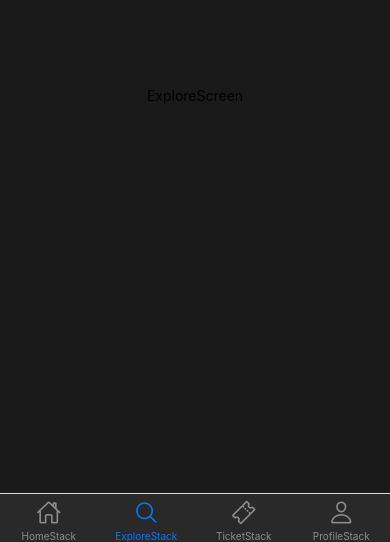
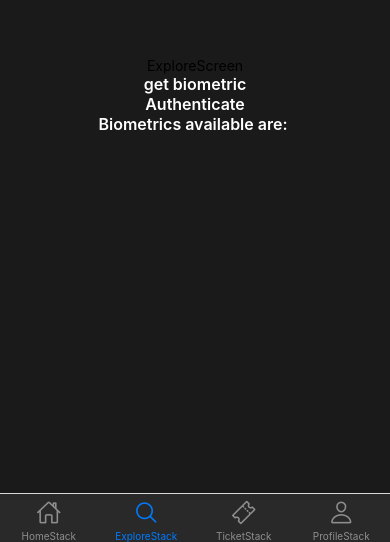
Before and after one commit to ugbechike/event-mgt, a React Native app: screen /ExploreStack in a window 390 px wide. Shown: the part 302-844 px from the top of the page. Built offline with nearby package versions, Linux system fonts and the light colour scheme.

Commit message:
new archy setup and biometrics setup

```diff
--- /dev/null
+++ b/RTNBiometrics/js/NativeBiometrics.ts
@@ -0,0 +1,9 @@
+import type { TurboModule } from 'react-native/Libraries/TurboModule/RCTExport';
+import { TurboModuleRegistry } from 'react-native';
+
+export interface Spec extends TurboModule {
+    getAvailableBiometrics(): Promise<string>;
+    authenticate(): Promise<string>;
+}
+
+export default TurboModuleRegistry.get<Spec>('RTNBiometrics') as Spec | null;
--- a/package.json
+++ b/package.json
@@ -20,7 +20,8 @@
     "react-native": "0.75.2",
     "react-native-safe-area-context": "^4.10.9",
     "react-native-screens": "^3.34.0",
-    "react-native-vector-icons": "^10.1.0"
+    "react-native-vector-icons": "^10.1.0",
+    "rtn-biometric": "./RTNBiometrics"
   },
   "devDependencies": {
     "@babel/core": "^7.20.0",
--- a/src/screen/explore-screen.tsx
+++ b/src/screen/explore-screen.tsx
@@ -1,11 +1,43 @@
-import React from 'react';
-import {StyleSheet, Text, View} from 'react-native';
+import React, {useState} from 'react';
+import {StyleSheet, TouchableOpacity, View} from 'react-native';
 import {theme} from '../theme';
+import RTNBiometrics from 'rtn-biometric/js/NativeBiometrics';
+import {Text} from '../components';
 
 export const ExploreScreen = () => {
+  const [biometrics, setBiometrics] = useState<string>();
   return (
     <View style={styles.container}>
       <Text>ExploreScreen</Text>
+      <TouchableOpacity
+        onPress={async () => {
+          try {
+            const data = await RTNBiometrics?.getAvailableBiometrics();
+            console.log('===========Get ava==============');
+            console.log(data);
+            console.log('====================================');
+            setBiometrics(data ?? '');
+          } catch (error) {
+            console.log(error);
+          }
+        }}>
+        <Text textStyle="title">get biometric</Text>
+      </TouchableOpacity>
+      <TouchableOpacity
+        onPress={async () => {
+          try {
+            const isAuth = await RTNBiometrics?.authenticate();
+            console.log('===========Auth==========');
+            console.log(isAuth);
+            console.log('====================================');
+          } catch (error) {
+            console.log(error);
+          }
+        }}>
+        <Text textStyle="title">Authenticate</Text>
+      </TouchableOpacity>
+
+      <Text textStyle="title">Biometrics available are: {biometrics}</Text>
     </View>
   );
 };
```
Also changed, not shown: App.tsx (+10 -0 lines), RTNBiometrics/package.json (added, +43 -0 lines), 10 other files (tests, documents, lock files or other folders).
